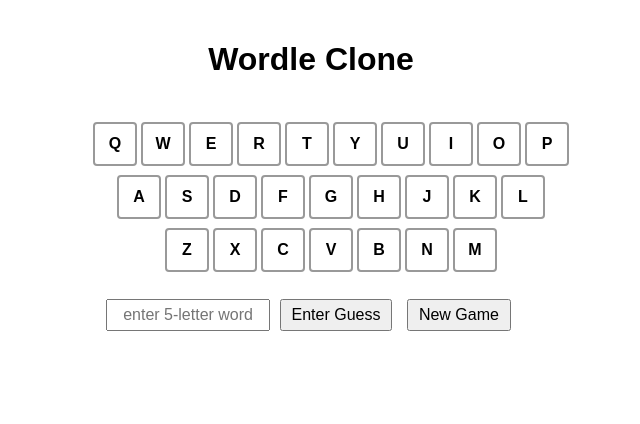
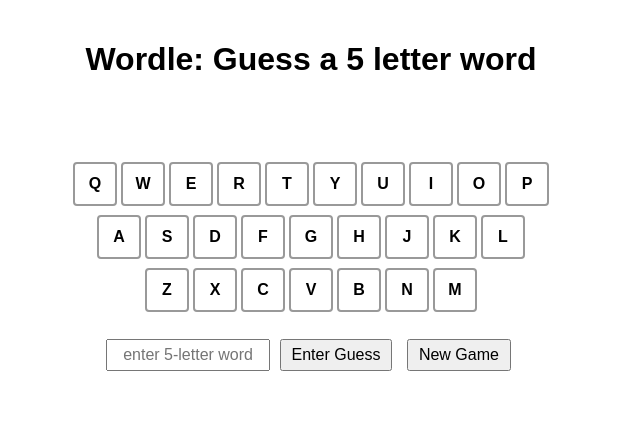
Before and after one commit to aldo9253/wordle, a plain HTML site: page index.html in a window 1280 px wide. Shown: the whole page, without its empty margins (329-969 px from the left). Drawn offline with Linux system fonts and the light colour scheme.

Commit message:
Add files via upload
made it stack vertically

```diff
--- a/index.html
+++ b/index.html
@@ -2,7 +2,7 @@
 <html lang="en">
 <head>
   <meta charset="UTF-8">
-  <title>Wordle Clone with Keyboard</title>
+  <title>Wordle: Guess a 5 letter word</title>
   <style>
     body {
       font-family: Arial, sans-serif;
@@ -10,8 +10,8 @@
       max-width: 800px;
       margin: auto;
       display: flex;
-      flex-wrap: wrap;
-      justify-content: center;
+	  flex-direction: column;
+	  align-items: center;
     }
     h1 {
       width: 100%;
@@ -99,7 +99,7 @@
   </style>
 </head>
 <body>
-  <h1>Wordle Clone</h1>
+  <h1>Wordle: Guess a 5 letter word</h1>
   <div id="game-container"></div>
   <div id="keyboard-container"></div>
   <div id="controls">
```
